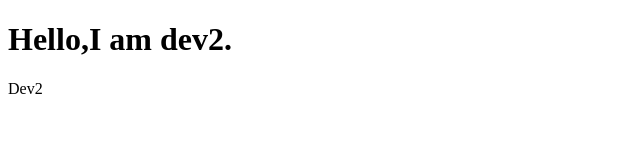
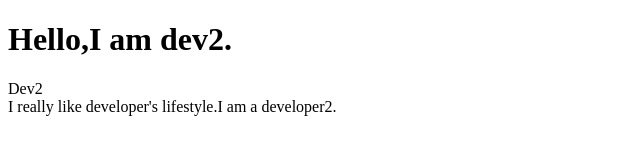
Before and after one commit to zarlinaingtun/GitBranch, a plain HTML site: page index.html in a window 1280 px wide. Shown: the whole page, without its empty margins (0-640 px from the left). Drawn offline with Linux system fonts and the light colour scheme.

Commit message:
text  code by dev2

```diff
--- a/index.html
+++ b/index.html
@@ -9,6 +9,6 @@
 <body>
     <h1>Hello,I am dev2.</h1>
     <span>Dev2</span>
-    <div></div>
+    <div>I really like developer's lifestyle.I am a developer2.</div>
 </body>
 </html>
```
